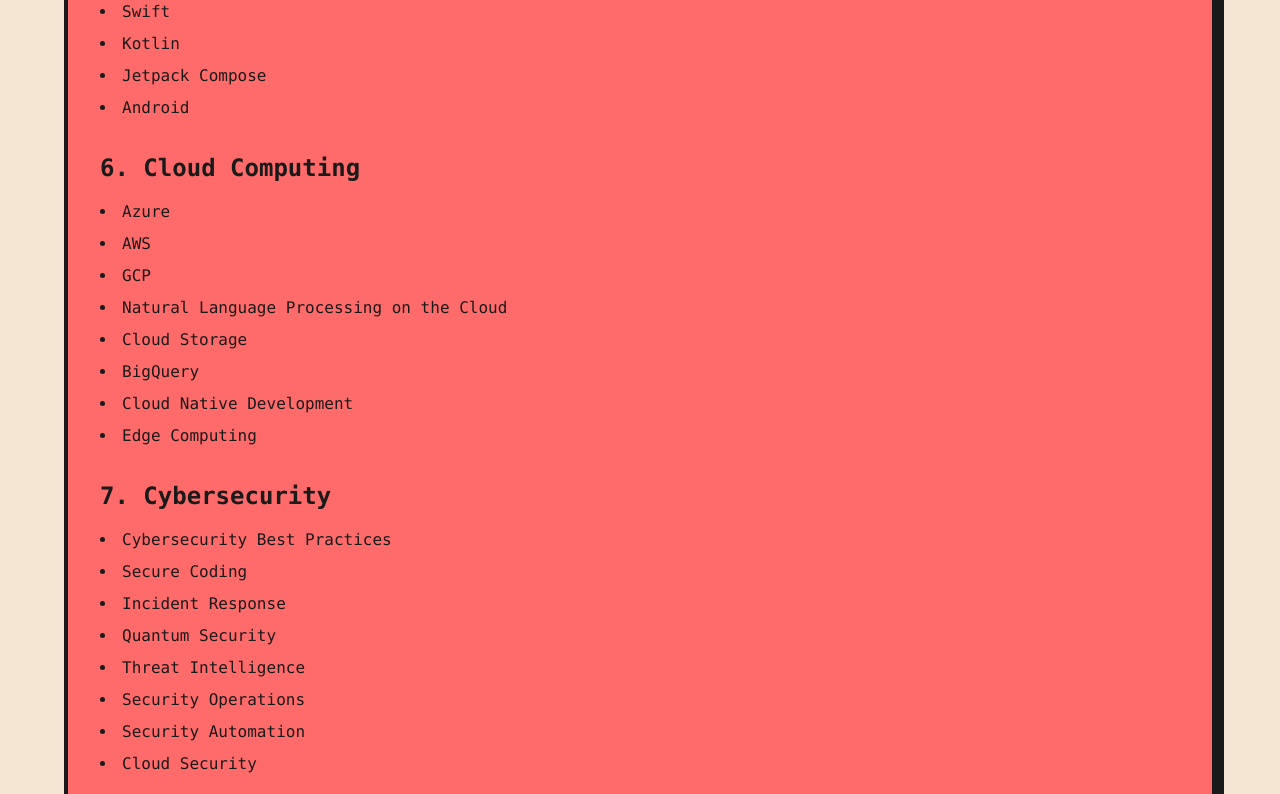
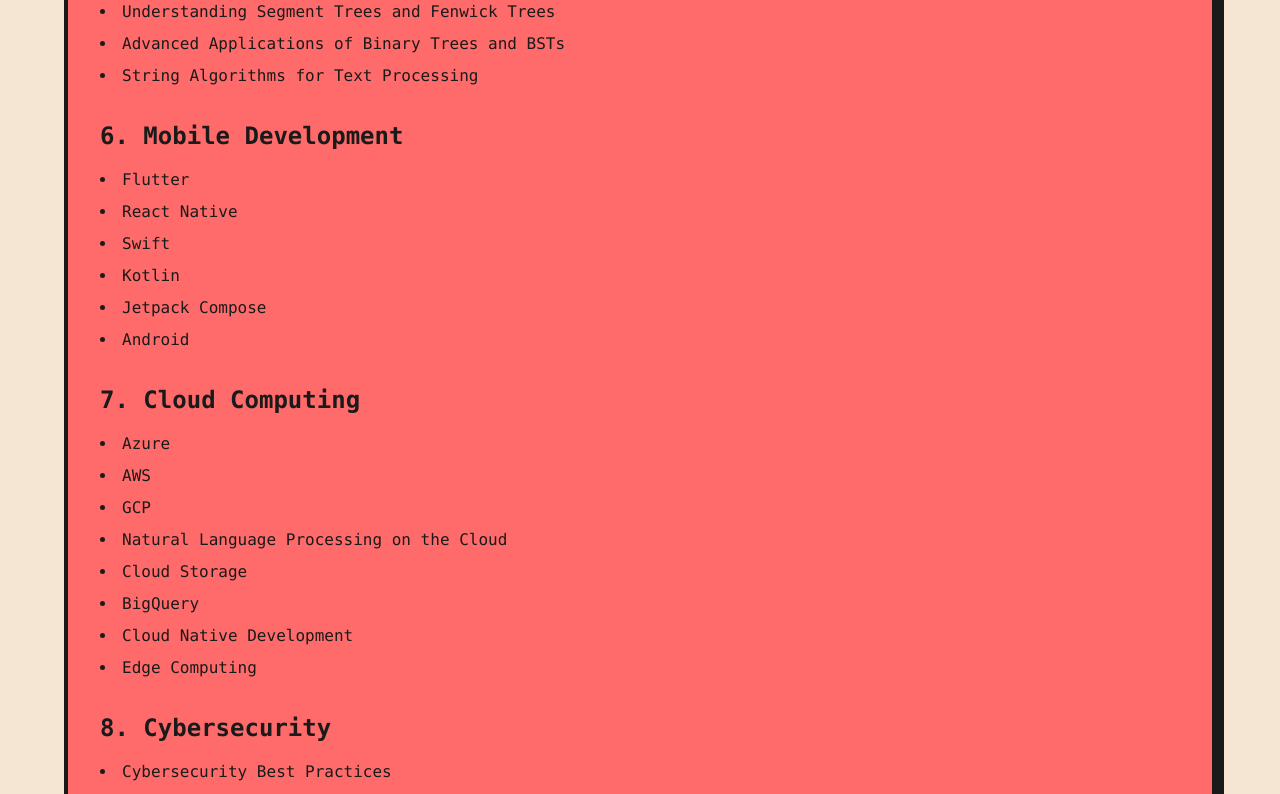
Before and after one commit to gdg-da/devolution, a Next.js app: page /speaker-manual in a window 1280 px wide. Shown: the part 2900-3694 px from the top of the page. Built offline with nearby package versions, Linux system fonts and the light colour scheme; a web font is replaced by a local one.

Commit message:
chore(speaker manual): added DSA topics in suggested

```diff
--- a/src/components/SpeakerManual.tsx
+++ b/src/components/SpeakerManual.tsx
@@ -89,25 +89,32 @@
                                 ]
                             },
                             {
-                                title: "5. Mobile Development",
+                                title: "5. DSA & Competetive programming",
+                                topics: [
+                                    "DSA in System Design", "Algorithmic Thinking for AI/ML Models", "Understanding Segment Trees and Fenwick Trees",
+                                    "Advanced Applications of Binary Trees and BSTs", "String Algorithms for Text Processing"
+                                ]
+                            },
+                            {
+                                title: "6. Mobile Development",
                                 topics: ["Flutter", "React Native", "Swift", "Kotlin", "Jetpack Compose", "Android"]
                             },
                             {
-                                title: "6. Cloud Computing",
+                                title: "7. Cloud Computing",
                                 topics: [
                                     "Azure", "AWS", "GCP", "Natural Language Processing on the Cloud", "Cloud Storage",
                                     "BigQuery", "Cloud Native Development", "Edge Computing",
                                 ]
                             },
                             {
-                                title: "7. Cybersecurity",
+                                title: "8. Cybersecurity",
                                 topics: [
                                     "Cybersecurity Best Practices", "Secure Coding", "Incident Response", "Quantum Security",
                                     "Threat Intelligence", "Security Operations", "Security Automation", "Cloud Security"
                                 ]
                             },
                             {
-                                title: "8. Startups & Emerging Technologies",
+                                title: "9. Startups & Emerging Technologies",
                                 topics: [
                                     "Preparing a Pitch Deck for Tech Startups",
                                     "Raising Funds for Tech Startups",
```
